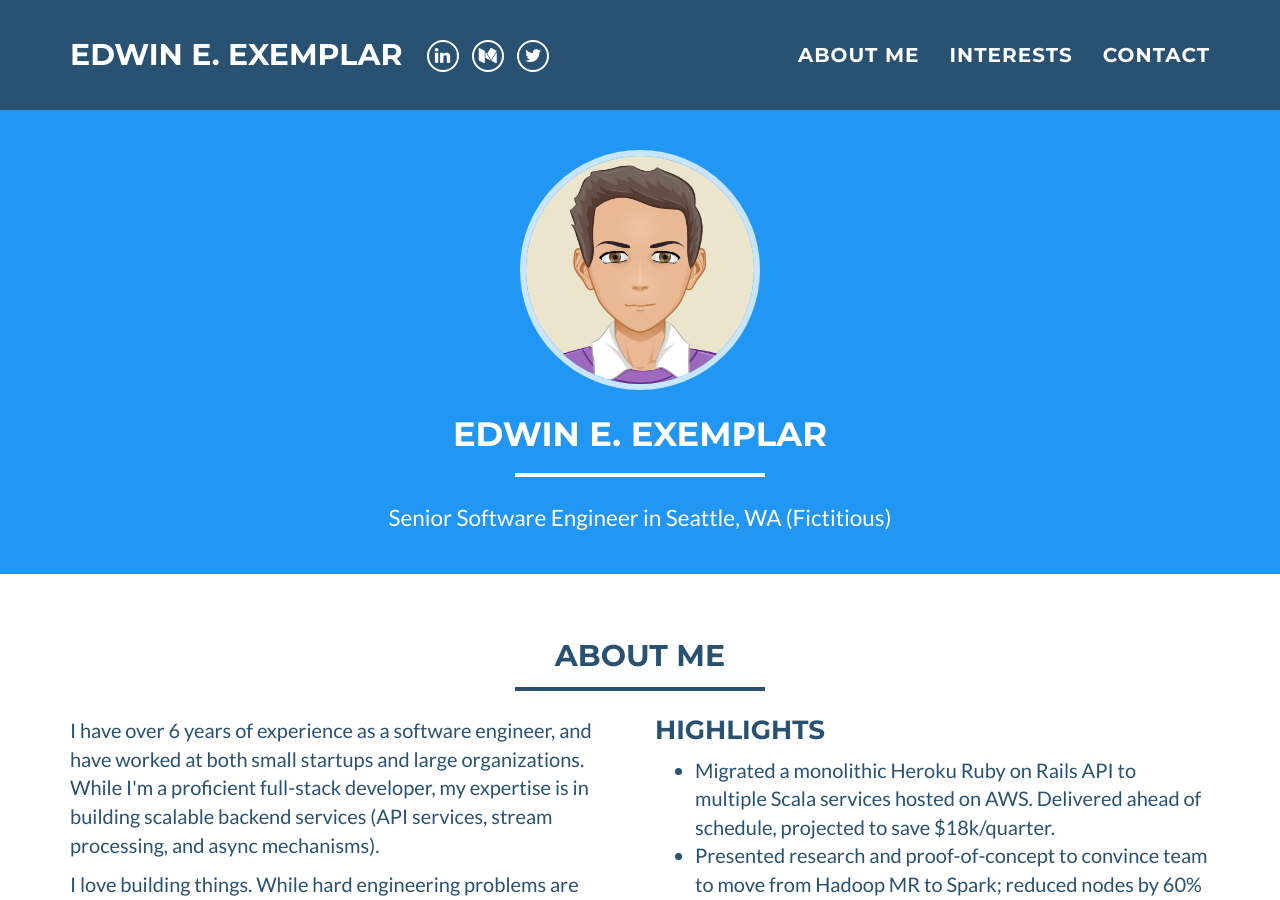
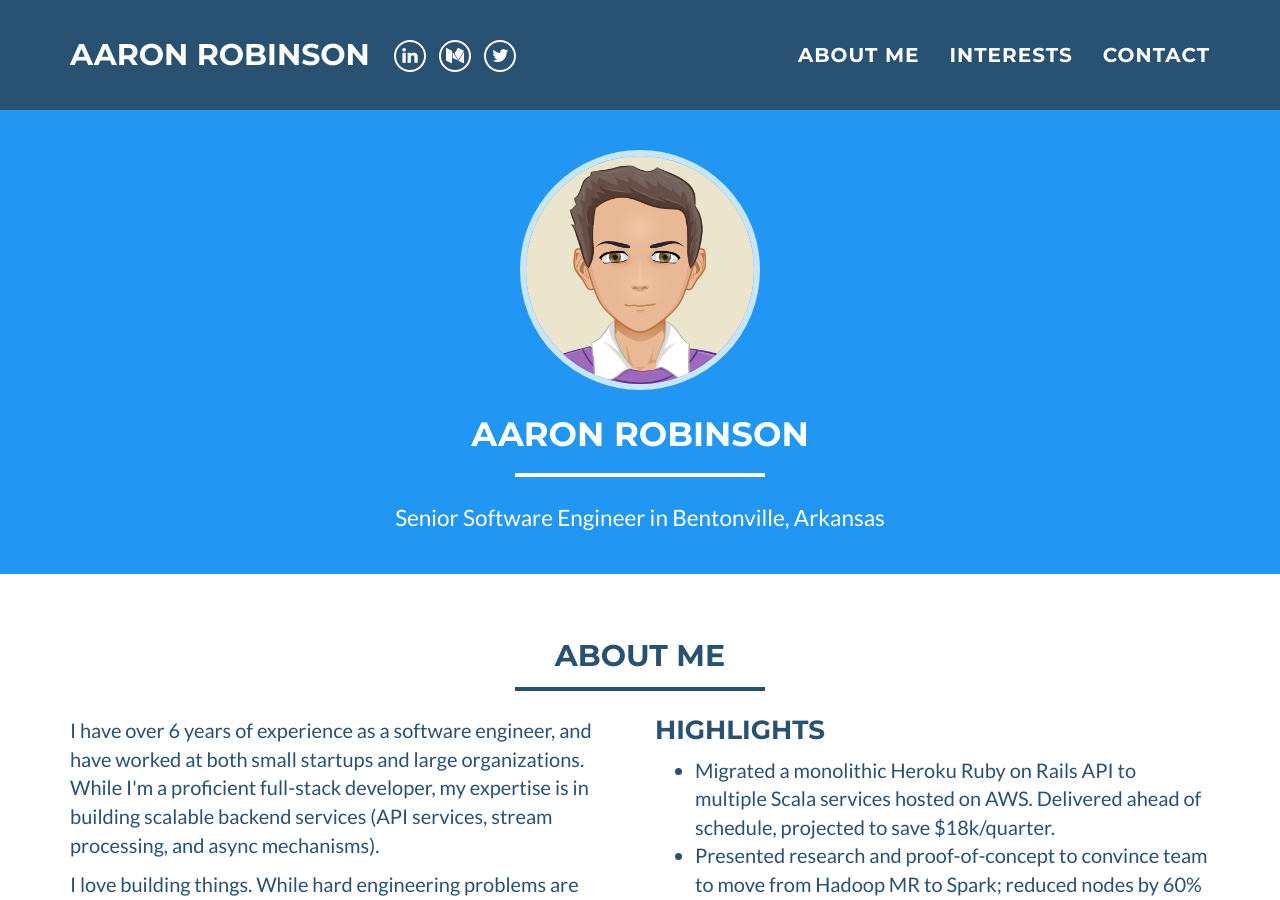
Before and after one commit to thetimothydennis/thetimothydennis.github.io, a Jekyll site: the page built from index.html, in a window 1280 px wide and 900 px high. Built offline with Jekyll 4.4.1, drawn with Linux system fonts in a browser that asks for light colours; some of the changed text lies outside the part shown.

Commit message:
Updated config with my information.

```diff
--- a/_config.yml
+++ b/_config.yml
@@ -1,9 +1,9 @@
 # Site settings
-name: Edwin E. Exemplar
+name: Aaron Robinson
 email: edwin+contactme@someemail.com
 #canonical_url: https://edwinexemplar.com
 keywords: "Software Engineer, Python, Ruby, Machine Learning, Deep Learning, Startups, Agile, Pair Programming"
-skills: "Senior Software Engineer in Seattle, WA (Fictitious)"
+skills: "Senior Software Engineer in Bentonville, Arkansas"
 baseurl:
 
 # Social networks usernames (many more available: google-plus, flickr, dribbble, pinterest, instagram, tumblr, linkedin, etc.)
```
